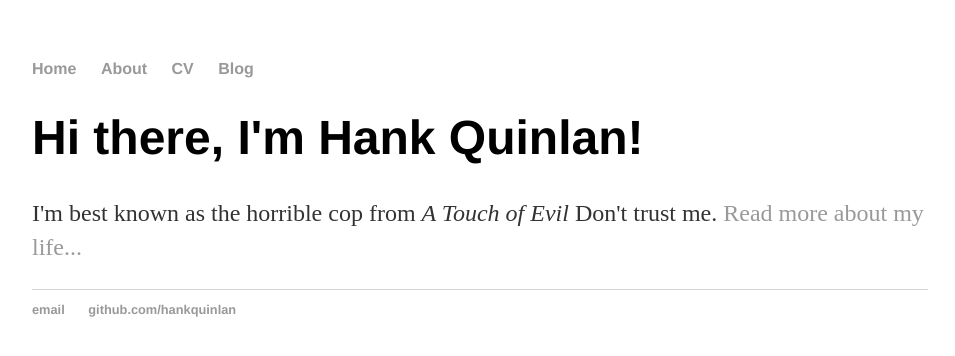
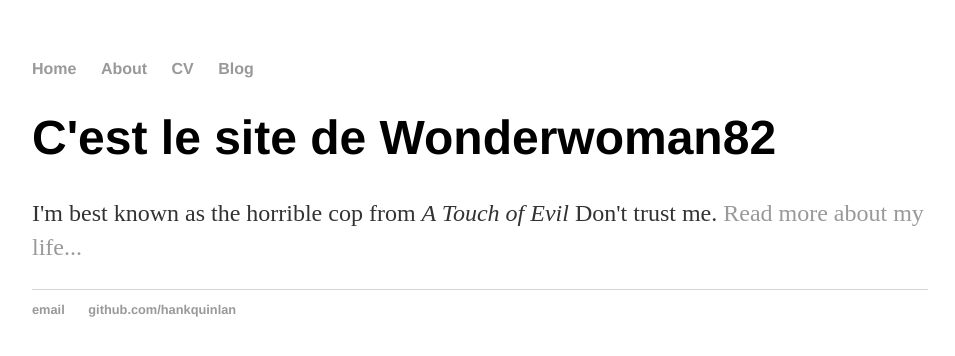
Before and after one commit to Wonderwoman82/Wonderwoman82.github.io, a plain HTML site: page index.html in a window 1280 px wide. Shown: the whole page, without its empty margins (160-1115 px from the left). Drawn offline with Linux system fonts and the light colour scheme.

Commit message:
Update index.html

```diff
--- a/index.html
+++ b/index.html
@@ -16,7 +16,7 @@
 		</nav>
 		<div class="container">
     		<div class="blurb">
-        		<h1>Hi there, I'm Hank Quinlan!</h1>
+        		<h1>C'est le site de Wonderwoman82</h1>
 				<p>I'm best known as the horrible cop from <em>A Touch of Evil</em> Don't trust me. <a href="/about">Read more about my life...</a></p>
     		</div><!-- /.blurb -->
 		</div><!-- /.container -->
```
